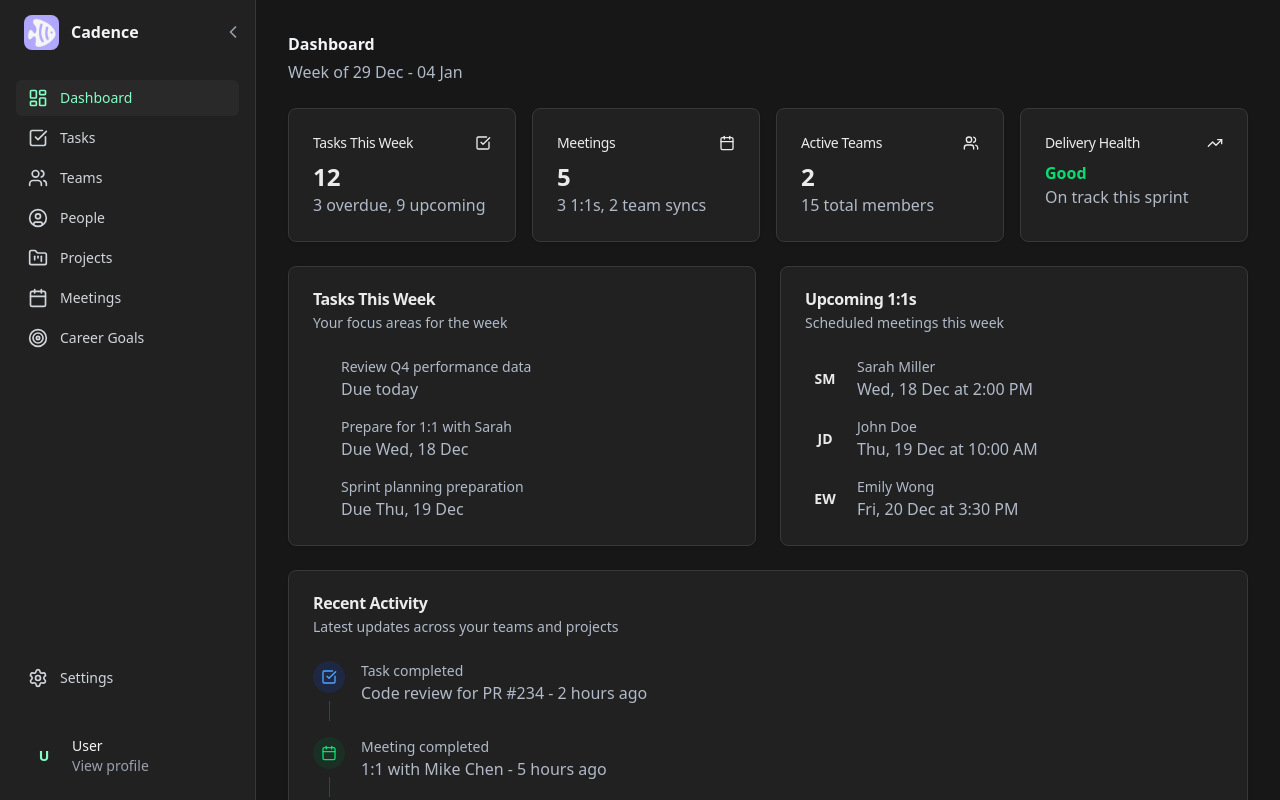
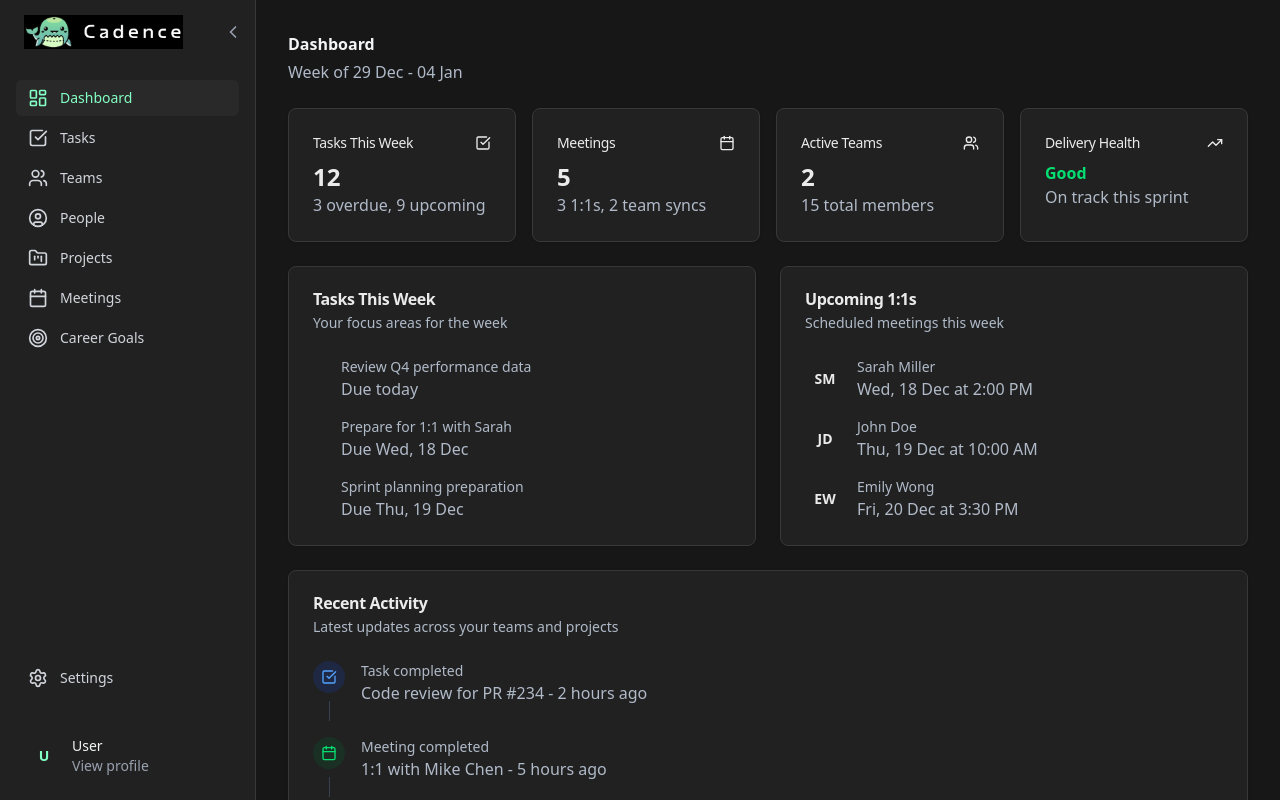
Before and after one commit to shiphrahx/Cadence, a Next.js app: page / in a window 1280 px wide. Built offline with nearby package versions, Linux system fonts and the light colour scheme.

Commit message:
new logo. Still buggy

```diff
--- a/components/sidebar.tsx
+++ b/components/sidebar.tsx
@@ -47,22 +47,24 @@ export function Sidebar({ isOpen, onToggle }: SidebarProps) {
       {/* Logo */}
       <div className="flex h-16 items-center border-[#383838]">
         <Link href="/" className={cn(
-          "flex items-center gap-3 hover:bg-gray-50 hover:bg-[#292929] transition-colors flex-1",
+          "flex items-center gap-3 hover:bg-[#292929] transition-colors flex-1",
           isOpen ? "px-6" : "px-3 justify-center"
         )}>
           <Image
-            src="/icon_02.png"
+            src="/logo.png"
             alt="Cadence"
-            width={35}
+            width={isOpen ? 140 : 35}
             height={35}
-            className="h-[35px] w-[35px] object-contain rounded-lg flex-shrink-0"
+            className={cn(
+              "object-contain flex-shrink-0",
+              isOpen ? "h-[35px] w-auto" : "h-[35px] w-[35px]"
+            )}
           />
-          {isOpen && <span className="text-gray-100 font-semibold">Cadence</span>}
         </Link>
         {isOpen && (
           <button
             onClick={onToggle}
-            className="hover:bg-gray-100 hover:bg-[#292929] px-3 h-full transition-colors"
+            className="hover:bg-[#292929] px-3 h-full transition-colors"
             aria-label="Collapse sidebar"
           >
             <ChevronLeft className="h-5 w-5 text-gray-400" />
```
